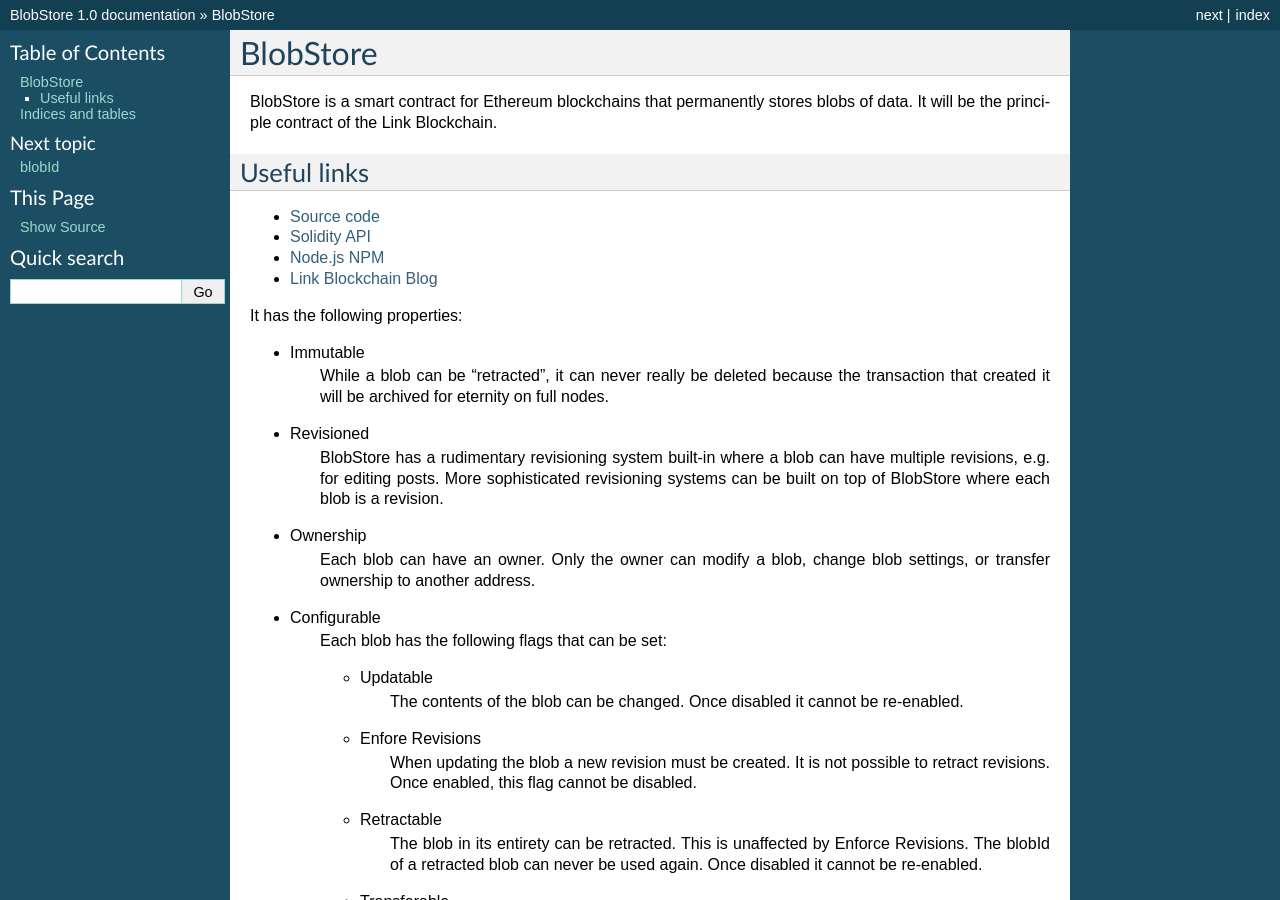
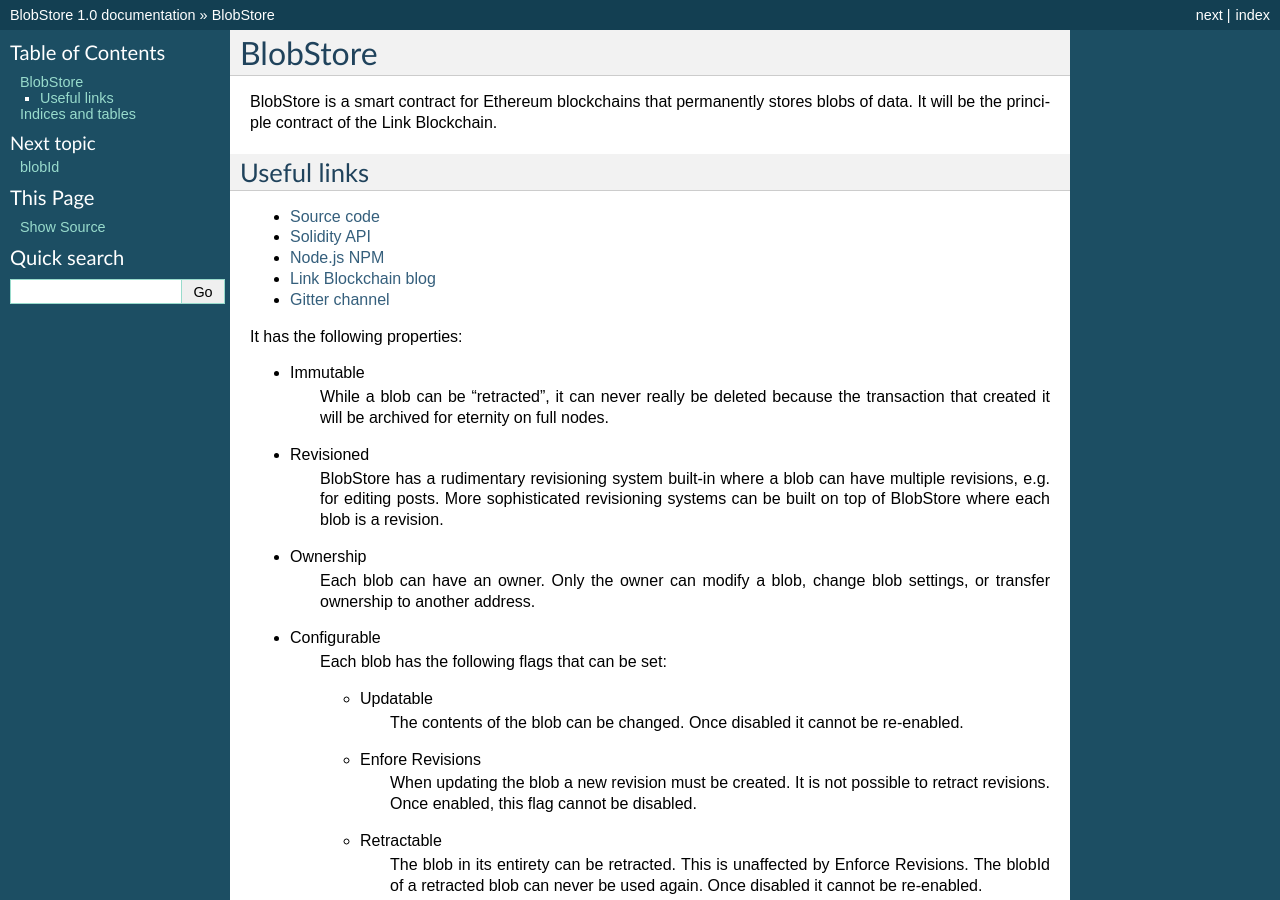
Before and after one commit to acuity-network/mix-item-store, a Sphinx documentation site: the page built from docs/index.rst, in a window 1280 px wide and 900 px high. Built offline with Sphinx 7.4.7, drawn with Linux system fonts in a browser that asks for light colours.

Commit message:
Add Gitter channel.

```diff
--- a/docs/index.rst
+++ b/docs/index.rst
@@ -17,7 +17,9 @@
 
 * `Node.js NPM <https://www.npmjs.com/package/blobstore-ethereum>`_
 
-* `Link Blockchain Blog <https://blog.link-blockchain.org/>`_
+* `Link Blockchain blog <https://blog.link-blockchain.org/>`_
+
+* `Gitter channel <https://gitter.im/link-blockchain/blobstore>`_
 
 It has the following properties:
 
```
